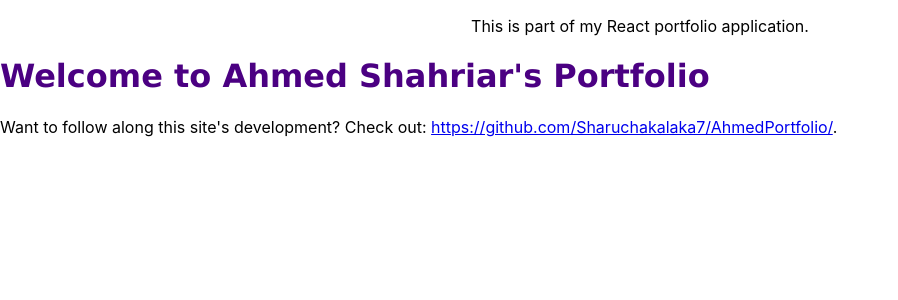
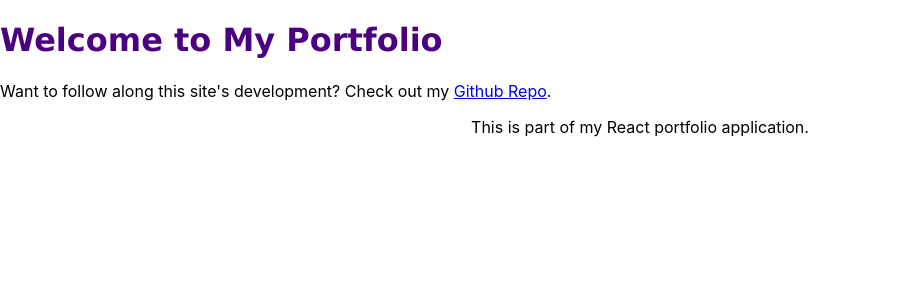
Before and after one commit to Sharuchakalaka7/AhmedPortfolio, a React (Create React App) app: page / in a window 1280 px wide. Shown: the top 300 px of the page, without its empty margins (0-898 px from the left). Built offline with nearby package versions, Linux system fonts and the light colour scheme.

Commit message:
set src target back to id=root

```diff
--- a/public/index.html
+++ b/public/index.html
@@ -11,13 +11,13 @@
 		<title>Ahmed Shahriar Portfolio</title>
 	</head>
 	<body>
-		<div id="root">
-			<div id="navbar"></div>
-			<div id="content">
+		<div id="base">
+			<div id="navbar">
+				<h1>Welcome to My Portfolio</h1>
+				<p>Want to follow along this site's development? Check out my <a href="https://github.com/Sharuchakalaka7/AhmedPortfolio/">Github Repo</a>.</p>
 			</div>
+			<div id="root"></div>
 			<div id="footer">
-				<h1>Welcome to Ahmed Shahriar's Portfolio</h1>
-				<p>Want to follow along this site's development? Check out: <a href="https://github.com/Sharuchakalaka7/AhmedPortfolio/">https://github.com/Sharuchakalaka7/AhmedPortfolio/</a>.</p>
 			</div>
 		</div>
 	</body>
--- a/src/index.js
+++ b/src/index.js
@@ -5,8 +5,8 @@ import App from './App';
 import reportWebVitals from './reportWebVitals';
 
 console.log("starting index.js");
-const content = ReactDOM.createRoot(document.getElementById('content'));
-content.render(
+const root = ReactDOM.createRoot(document.getElementById('root'));
+root.render(
   <React.StrictMode>
     <App />
   </React.StrictMode>
```
Also changed, not shown: 7 other files (tests, documents, lock files or other folders).
